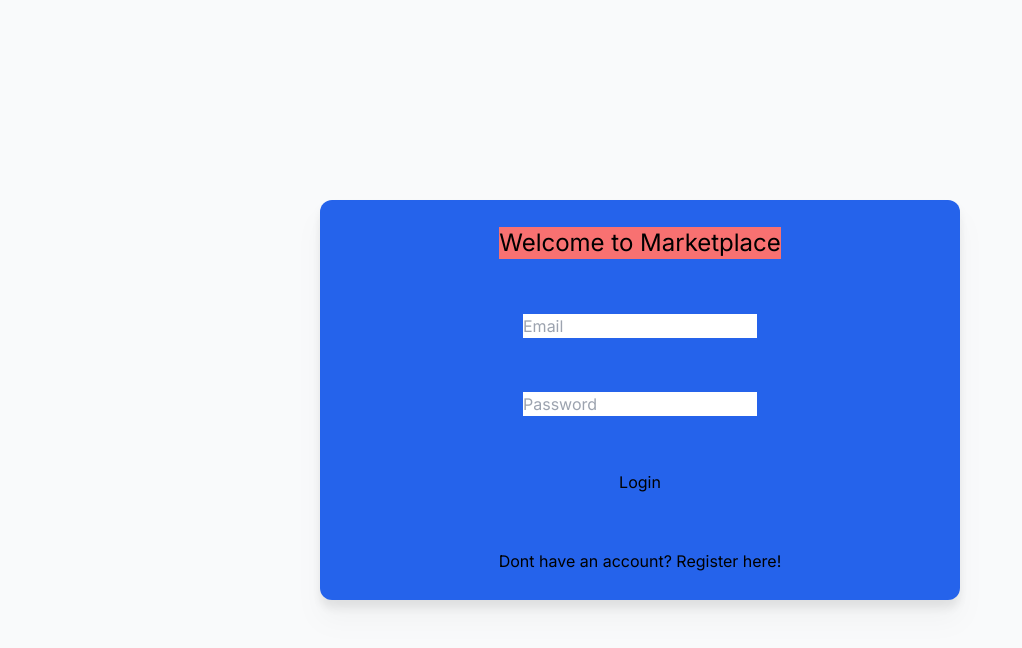
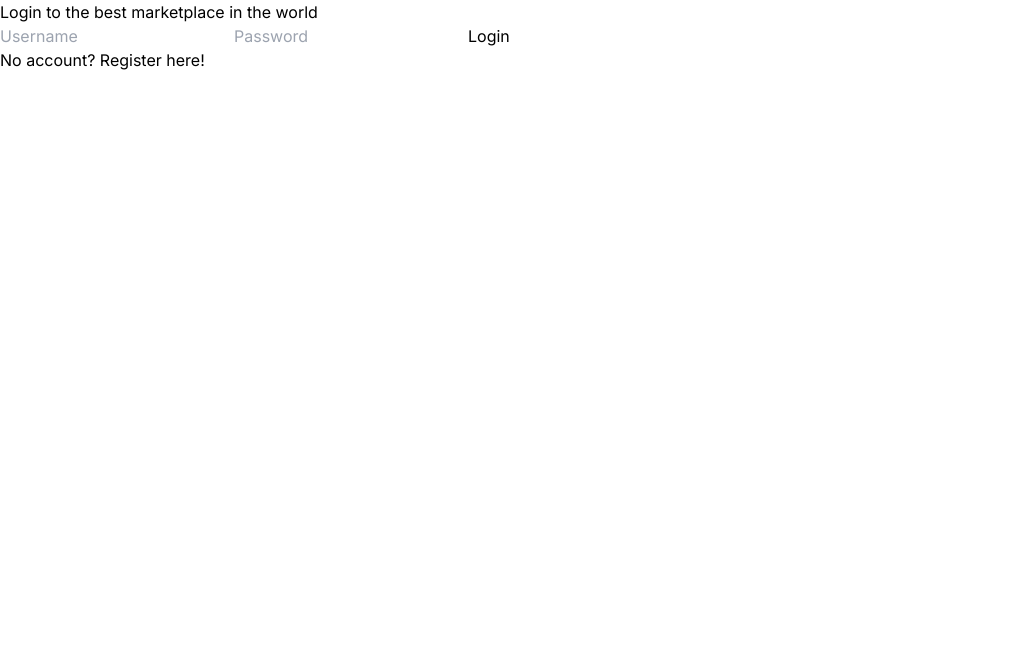
Before and after one commit to JakobEdvardsson/marketplace-frontend, a Next.js app: page /login in a window 1280 px wide. Shown: the top 648 px of the page, without its empty margins (0-1022 px from the left). Built offline with nearby package versions, Linux system fonts and the light colour scheme.

Commit message:
LoginForm added to login package and separated as element

```diff
--- /dev/null
+++ b/src/app/(no-nav)/login/LoginForm.tsx
@@ -0,0 +1,17 @@
+"use client";
+
+export default function LoginForm() {
+  const handleSubmit = async (formData: FormData) => {
+    const username = formData.get("username");
+    const password = formData.get("password");
+    // await login(username, password).then(res => {...});
+  };
+
+  return (
+    <form action={handleSubmit}>
+      <input required type="text" name="username" placeholder="Username" />
+      <input required type="password" name="password" placeholder="Password" />
+      <button type="submit">Login</button>
+    </form>
+  );
+}
--- a/src/app/(no-nav)/login/page.tsx
+++ b/src/app/(no-nav)/login/page.tsx
@@ -1,50 +1,12 @@
-"use client";
-import { useRouter } from "next/navigation";
+import LoginForm from "@/app/(no-nav)/login/LoginForm";
+import Link from "next/link";
 
 export default function Page() {
-  const router = useRouter();
-
-  const handleSubmit = async (formData: FormData) => {
-    const email = formData.get("email");
-    const password = formData.get("password");
-
-    //TODO: connect API here
-    /*
-            const response = await();
-
-            if (response.ok) {
-                router.push('/');
-            } else {
-                // TODO: handle errors here
-            }
-             */
-
-    //TODO: remove this lines
-    router.push("/");
-    console.log(email, password);
-  };
-
   return (
-    <form
-      className="flex h-screen w-screen bg-gray-50 align-middle"
-      action={handleSubmit}
-    >
-      <div className="m-auto flex size-2/4 flex-col items-center justify-around rounded-xl bg-blue-600 drop-shadow-xl">
-        <h1 className="bg-red-400 text-center text-2xl">
-          Welcome to Marketplace
-        </h1>
-        <input required type="email" name="email" placeholder="Email" />
-        <input
-          required
-          type="password"
-          name="password"
-          placeholder="Password"
-        />
-        <button type="submit">Login</button>
-        <p>
-          Dont have an account? <a href="/register">Register here!</a>
-        </p>
-      </div>
-    </form>
+    <>
+      <p>Login to the best marketplace in the world</p>
+      <LoginForm />
+      <Link href="/register">No account? Register here!</Link>
+    </>
   );
 }
```
